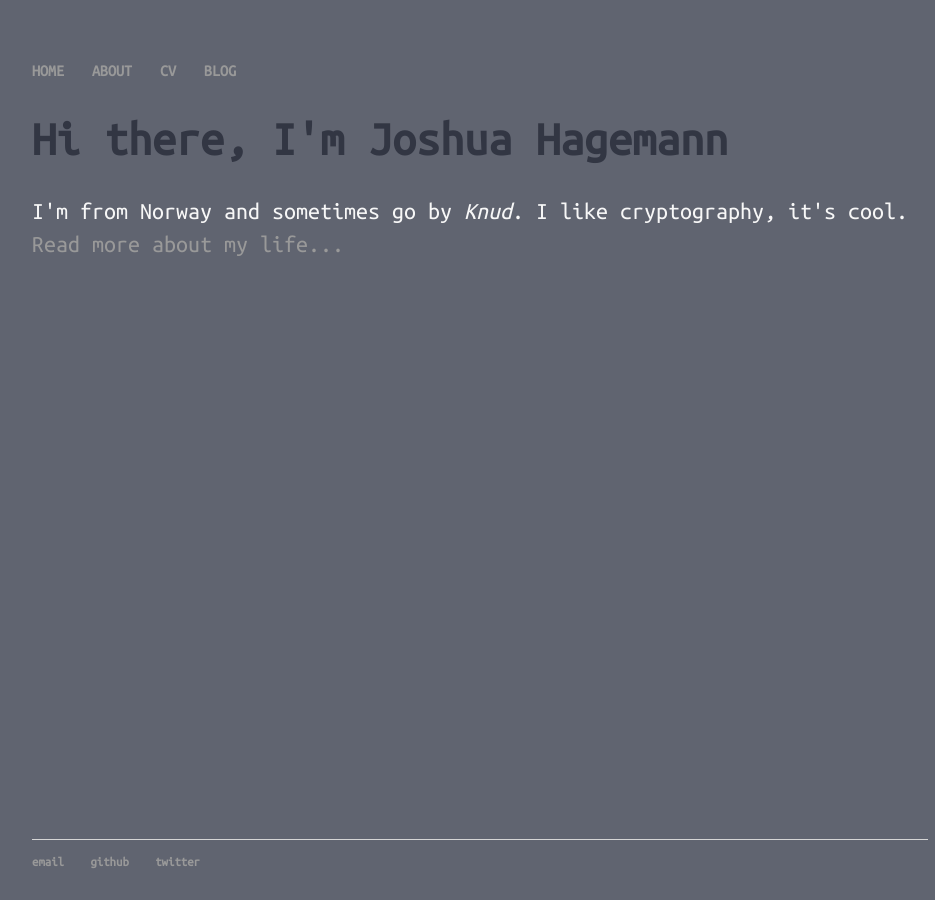
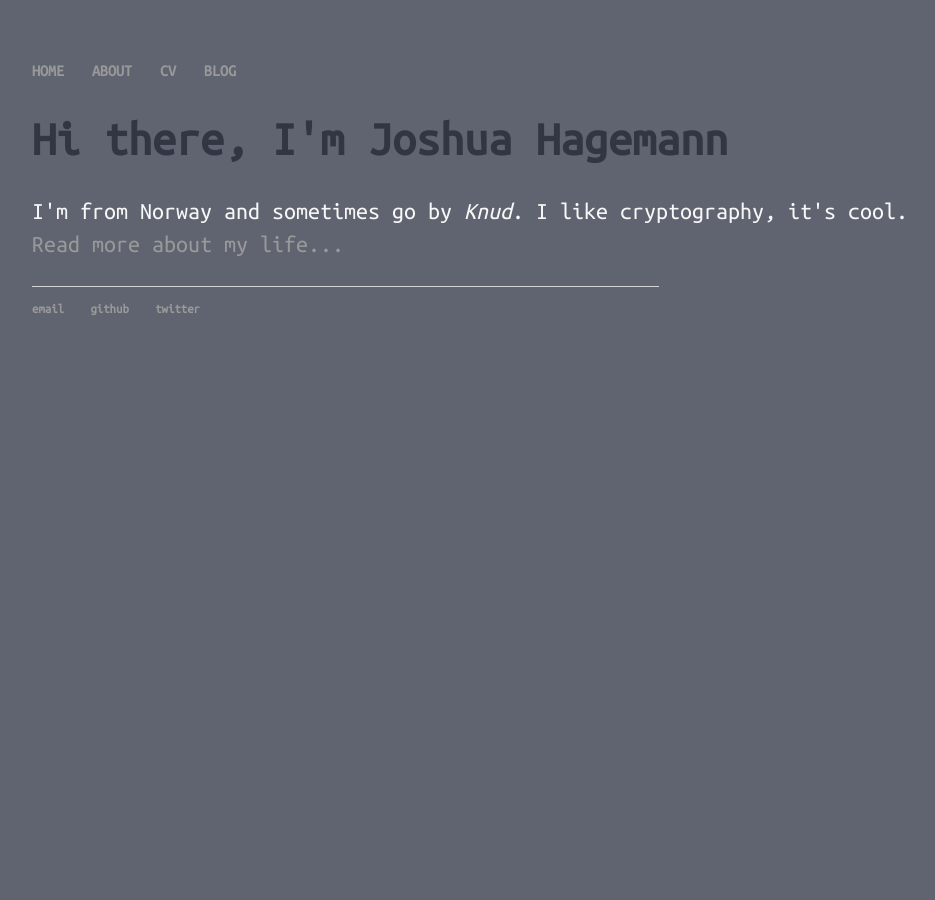
Before and after one commit to HagemannJ/HagemannJ.github.io, a Jekyll site: the page built from index.html, in a window 1280 px wide. Shown: the whole page, without its empty margins (160-1095 px from the left). Built offline with Jekyll 4.4.1, drawn with Linux system fonts in a browser that asks for light colours.

Commit message:
updated footer

```diff
--- a/css/main.css
+++ b/css/main.css
@@ -14,7 +14,7 @@ h4 { font-size: 1.9em; }
 nav ul, footer ul { font-size: 1em; font-family: 'Ubuntu Mono'; padding: 0px; list-style: none; font-weight: bold; }
 nav ul li, footer ul li { display: inline; margin-right: 20px; }
 
-footer { position:absolute; bottom:0; width:70%; height:60px; border-top: 1px solid #d5d5d5; font-size: .8em; }
+footer { position:relative; bottom:0; width:70%; height:60px; border-top: 1px solid #d5d5d5; font-size: .8em; }
 
 
 /* Blog */
```
